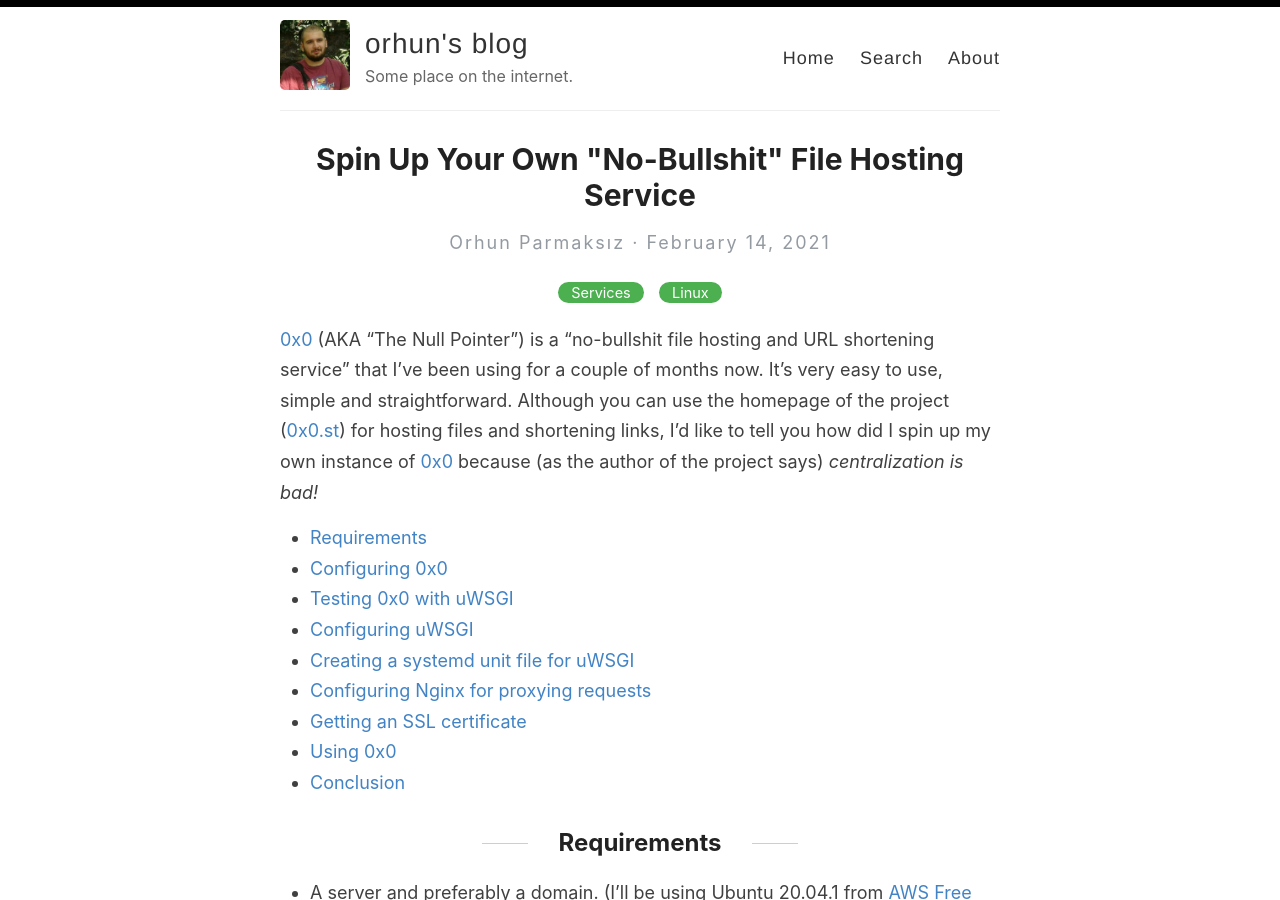
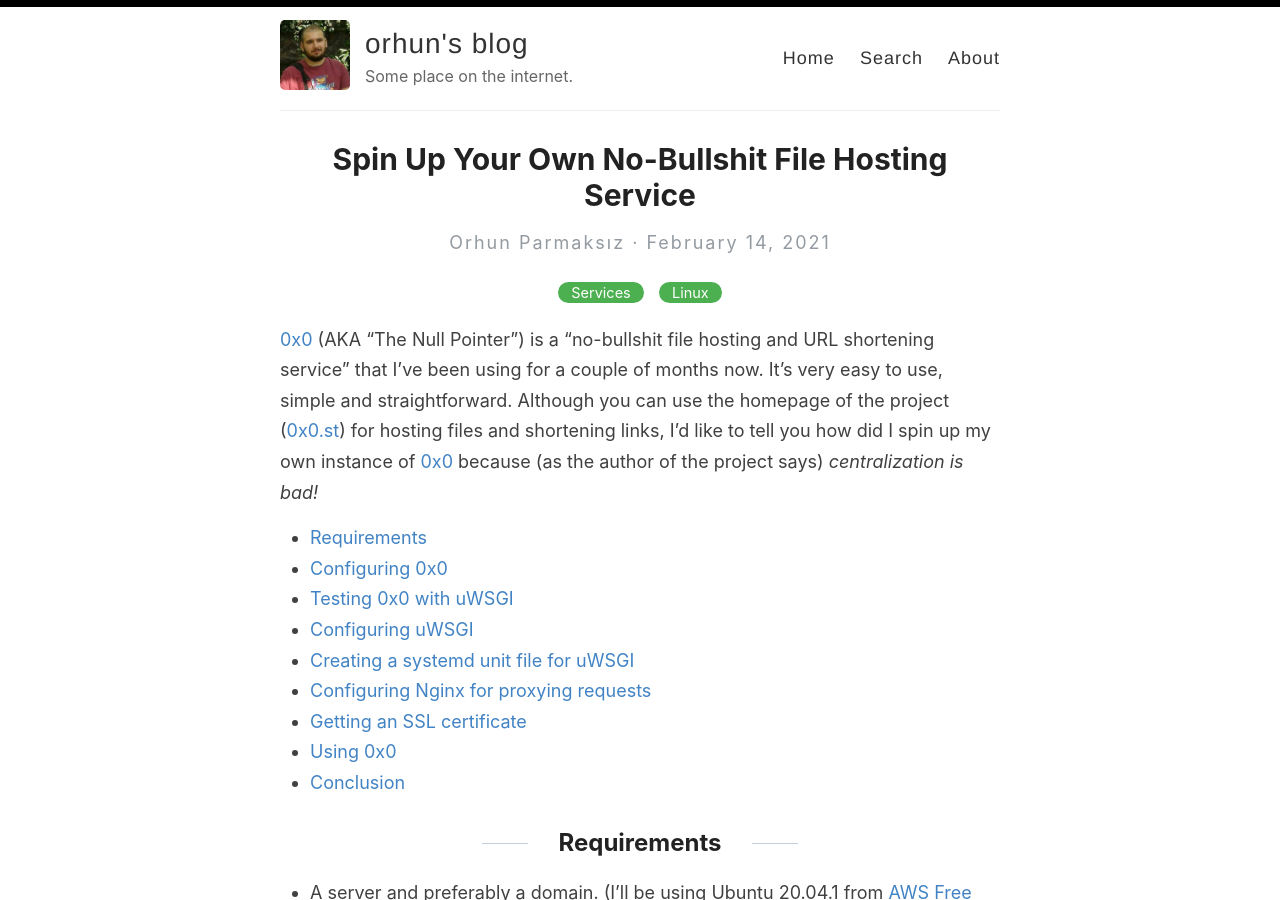
Before and after one commit to orhun/blog, a Jekyll site: the page built from _posts/2021-02-14-no-bullshit-file-hosting.md, in a window 1280 px wide and 900 px high. Built offline with Jekyll 4.4.1, drawn with Linux system fonts in a browser that asks for light colours.

```diff
--- a/_posts/2021-02-14-no-bullshit-file-hosting.md
+++ b/_posts/2021-02-14-no-bullshit-file-hosting.md
@@ -1,8 +1,8 @@
 ---
 layout: post
-title: Spin Up Your Own "No-Bullshit" File Hosting Service
+title: Spin Up Your Own No-Bullshit File Hosting Service
 categories: [Services, Linux]
-excerpt: A guide for spinning up your own instance of "0x0", a no-bullshit file hosting and URL shortening service.
+excerpt: A guide for spinning up your own instance of 0x0, a no-bullshit file hosting and URL shortening service.
 ---
 
 [0x0](https://github.com/mia-0/0x0) (AKA "The Null Pointer") is a "no-bullshit file hosting and URL shortening service" that I've been using for a couple of months now. It's very easy to use, simple and straightforward. Although you can use the homepage of the project ([0x0.st](https://0x0.st/)) for hosting files and shortening links, I'd like to tell you how did I spin up my own instance of [0x0](https://github.com/mia-0/0x0) because (as the author of the project says) _centralization is bad!_
```
